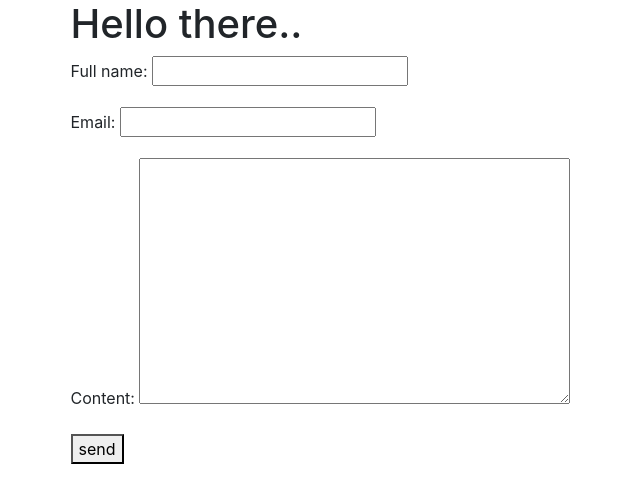
After one commit to afsana1210/Django, a Django app: page /contact/ in a window 1280 px wide. The commit adds this page. Shown: the top 503 px of the page, without its empty margins (257-897 px from the left). Run offline with Django 3.2, Linux system fonts and the light colour scheme; some libraries are stand-ins or nearby versions.

Commit message:
add django forms and model form

```diff
--- /dev/null
+++ b/afsana/blog/blog/forms.py
@@ -0,0 +1,11 @@
+from django import forms
+
+class ContactForm(forms.Form):
+    full_name=forms.CharField()
+    email=forms.EmailField()
+    content=forms.CharField(widget=forms.Textarea)
+
+class BlogPostForm(forms.Form):
+    title=forms.CharField()
+    slug=forms.SlugField()
+    content=forms.CharField(widget=forms.Textarea)
--- a/afsana/blog/blog/urls.py
+++ b/afsana/blog/blog/urls.py
@@ -20,10 +20,11 @@ from blog_post.views import (
 )
 
 from .views import ( home_page,
- new_example
+ new_example,form_view
 )
 urlpatterns = [
     re_path(r'^homes?/$',home_page),
+    path('contact/',form_view),
     path('blog/',blog_post_details_page),
     path('new/',new_example),
     path('admin/', admin.site.urls),
--- a/afsana/blog/blog/views.py
+++ b/afsana/blog/blog/views.py
@@ -1,7 +1,7 @@
 from django.http import  HttpResponse
 from django.shortcuts import render
 from django.template.loader import get_template
-
+from .forms import ContactForm
 # def home_page(request):
 #     my_title="Hello there.."
 #     return render(request,"hello_world.html",{"title":my_title})
@@ -19,3 +19,16 @@ def home_page(request):
     my_title="Hello there.."
     context={"title":my_title,"my_list":[1,2,3]}
     return render(request,"home.html",context)
+
+def form_view(request):
+    my_title="Hello there.."
+    # print(request.POST)
+    form=ContactForm(request.POST or None)
+    if form.is_valid():
+     print(form.cleaned_data)
+    context={
+        "title":my_title,
+        "form":form
+
+     }
+    return render(request,"form.html",context)
--- a/afsana/blog/blog_post/admin.py
+++ b/afsana/blog/blog_post/admin.py
@@ -1,5 +1,6 @@
 from django.contrib import admin
 from .models import BlogPost
 
+
 # Register your models here.
 admin.site.register(BlogPost)
--- /dev/null
+++ b/afsana/blog/templates/form.html
@@ -0,0 +1,14 @@
+{% extends "hello_world.html"%}
+
+{% block content %}
+
+<!-- {% if title %}
+  <h1>{{title}}</h1>
+{% endif %} -->
+
+<form method="POST" action=".">{% csrf_token%}
+   {{form.as_p}}
+   <button type="submit">send</button>
+</form>
+
+{% endblock %}
--- a/afsana/blog/templates/hello_world.html
+++ b/afsana/blog/templates/hello_world.html
@@ -19,10 +19,11 @@
     <title>{% block title_content %}replace the value{% endblock %}</title>
   </head>
   <body>
-    <div class="container">
+    <div class="container}">
       <div class="row">
         <div class="col-6 mx-auto">
           <h1>{{title}}</h1>
+          {% block content%} replace value {% endblock %}
         </div>
       </div>
     </div>
--- a/afsana/polls/urls.py
+++ b/afsana/polls/urls.py
@@ -1,11 +1,11 @@
 from django.urls import path
 from . import views
-from .views import  signup,signin
+from .views import  signup_view,signin
 
 urlpatterns=[
     path('',views.index,name='index'),
     path('dashboard/',views.dashboard,name='dashboard'),
-    path('signup/', views.signup, name='signup'),
+    path('signup/', views.signup_view, name='signup'),
     path('signin/', views.signin, name='signin'),
     # ex: /polls/5/results/
     path('<int:question_id>/results/', views.results, name='results'),
```
Also changed, not shown: afsana/polls/views.py (+12 -12 lines).
